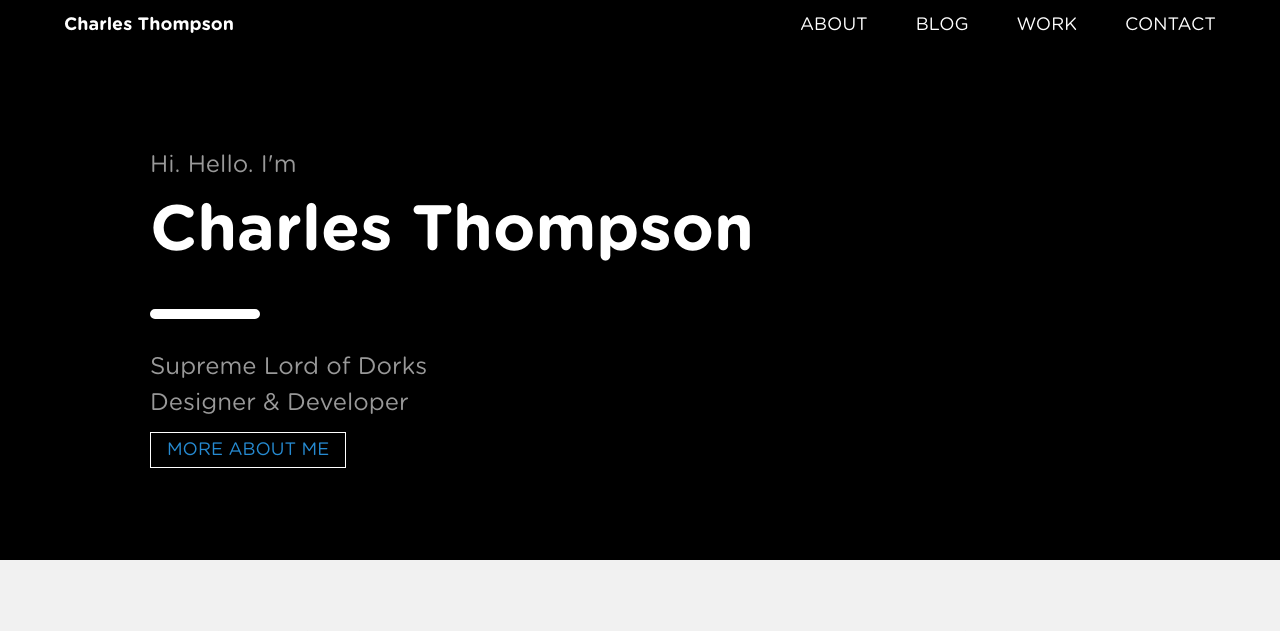
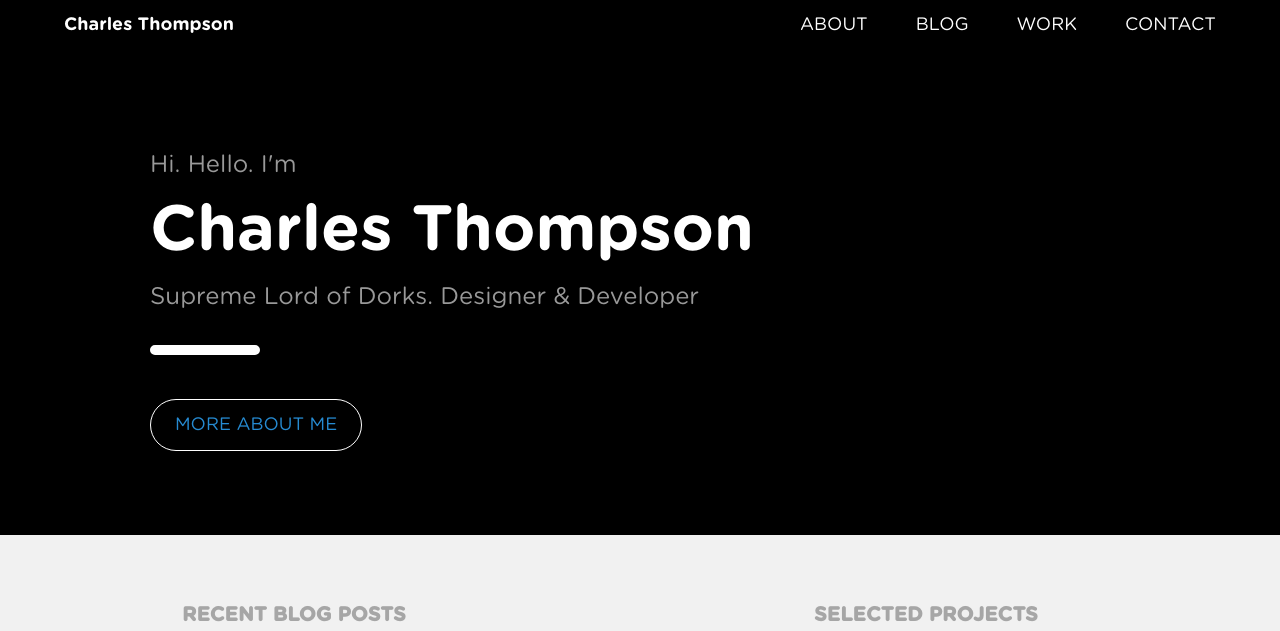
Before and after one commit to cpkthompson/cpkthompson.github.io, a Django app: page / in a window 1280 px wide. Shown: the top 631 px of the page. Run offline with Django 3.2, Linux system fonts and the light colour scheme; data that the repository does not hold is empty; some libraries are stand-ins or nearby versions.

Commit message:
changed padding on elements

```diff
--- a/blog/templates/blog/blog_post.html
+++ b/blog/templates/blog/blog_post.html
@@ -3,7 +3,7 @@
 {% block content %}
     {% include 'frontend/partials/navigation.html' %}
 
-    <div class="w3-content w3-padding-large w3-padding-32">
+    <div class="w3-content w3-padding w3-padding-32">
         <h1 class="gothambold">{{ blog_post.post_title }}</h1>
         <p>{{ blog_post.post_publish|date }}</p>
         <p>{{ blog_post.post_body|linebreaks }}</p>
--- a/frontend/templates/frontend/index.html
+++ b/frontend/templates/frontend/index.html
@@ -8,9 +8,10 @@
             <div class="w3-xlarge w3-opacity">Hi. Hello. I'm</div>
             <div class="w3-jumbo gothambold w3-hide-small w3-text-white" >Charles Thompson</div>
             <h1 class="gothambold w3-hide-large w3-hide-medium w3-text-white" >Charles Thompson</h1>
+            <div class="w3-xlarge w3-opacity w3-margin-bottom">Supreme Lord of Dorks. Designer & Developer</div>
             <hr style="width:100px;border:5px solid white;padding: 0px" class="w3-round-large">
-            <div class="w3-xlarge w3-opacity w3-margin-bottom">Supreme Lord of Dorks <br>Designer & Developer</div>
-            <a href="/about" class="w3-hover-red w3-large w3-border w3-border-white w3-padding" style="text-transform: uppercase">More about me</a>
+            <br>
+            <a href="/about" class="w3-hover-red w3-large w3-border w3-border-white w3-padding-large w3-padding-16 w3-round-xxlarge" style="text-transform: uppercase">More about me</a>
         </div>
     </header>
 
```
